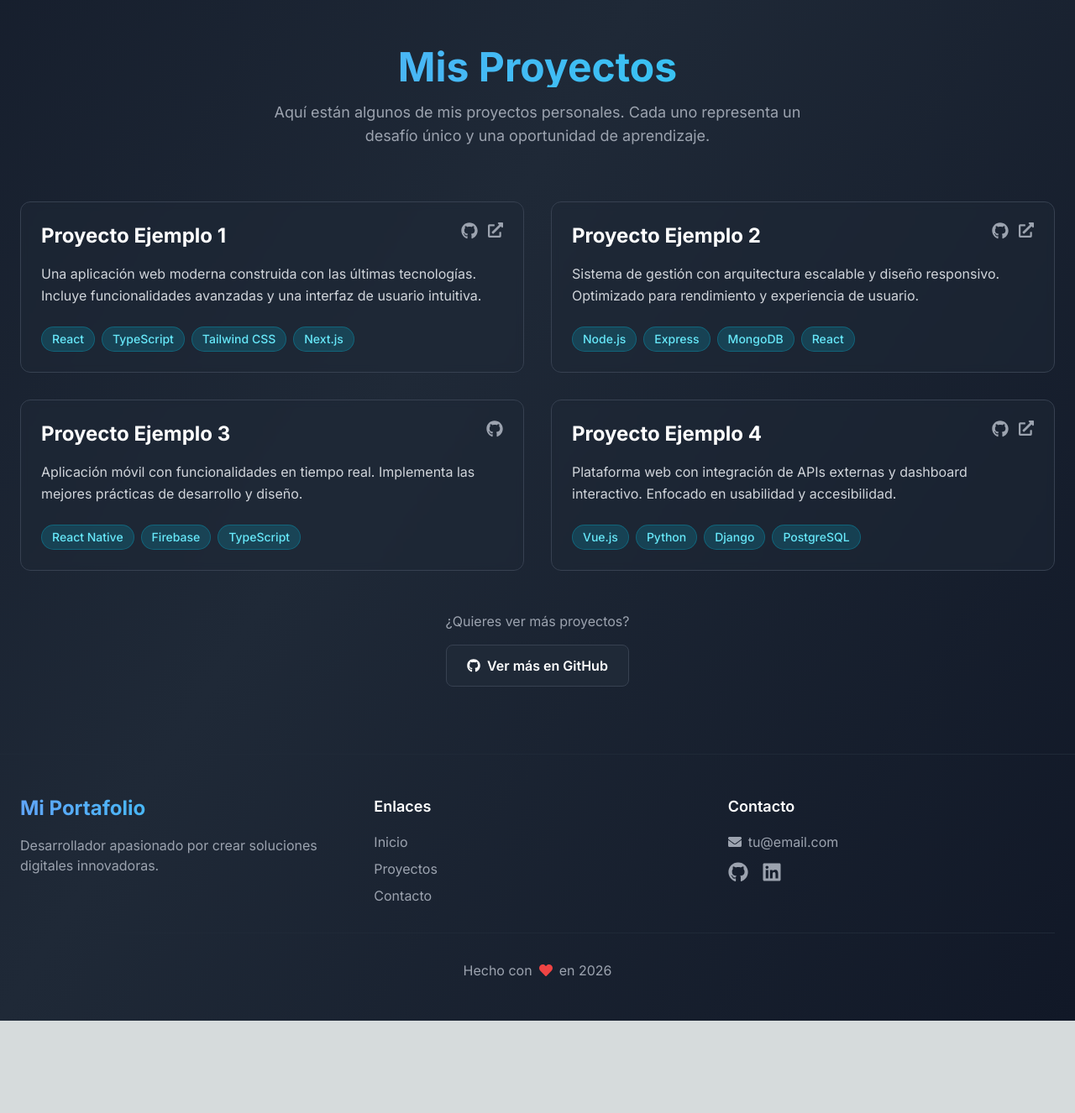
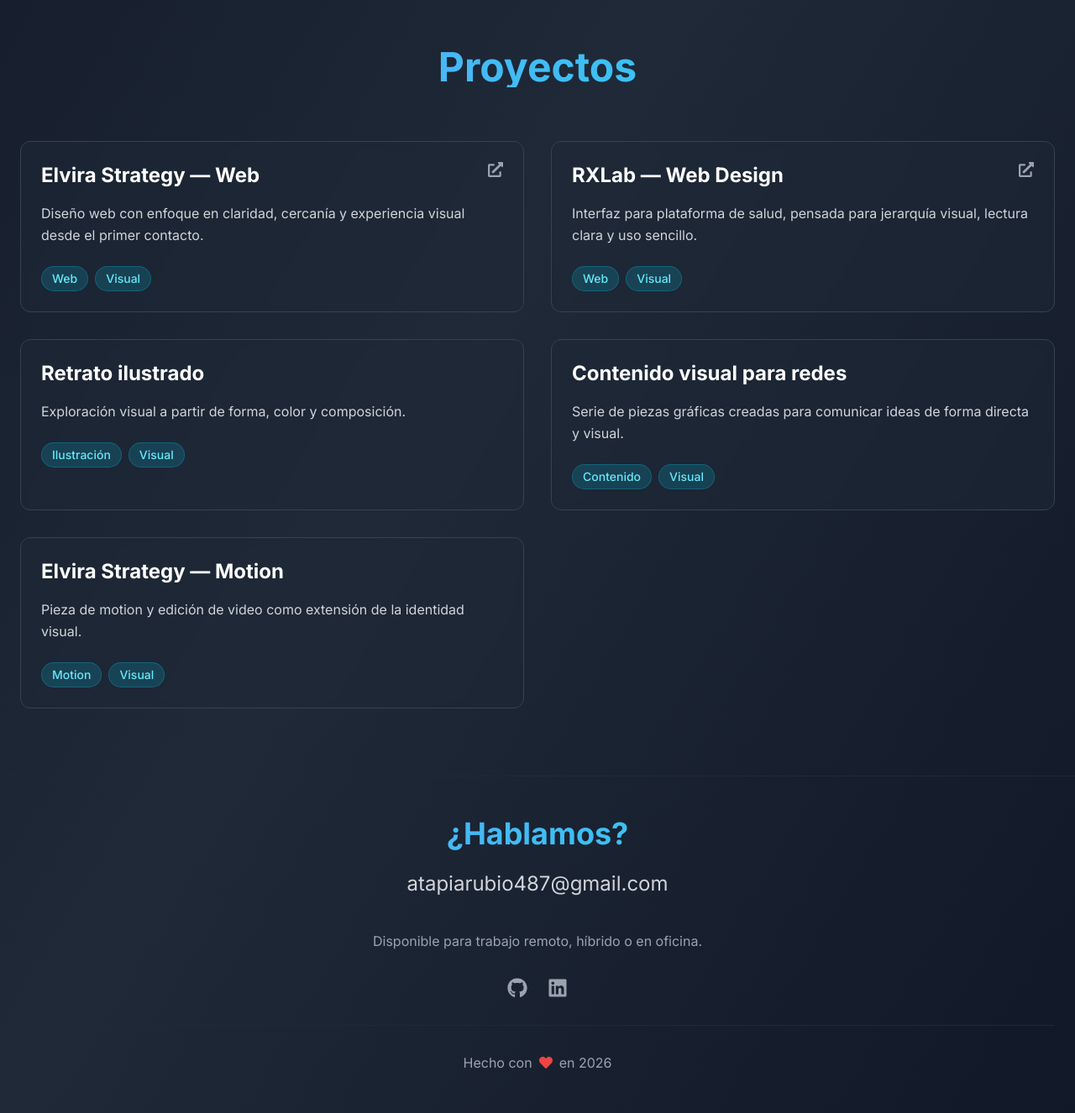
Before and after one commit to auradigitaldesing-glitch/Portafolio, a Next.js app: page / in a window 1280 px wide. Shown: the part 824-2150 px from the top of the page at 84% size. Before the commit the page ends 2040 px from the top, so only its background shows below. Built offline with nearby package versions, Linux system fonts and the light colour scheme.

Commit message:
Actualizar copy: enfoque visual y humano, sin lenguaje técnico

```diff
--- a/app/layout.tsx
+++ b/app/layout.tsx
@@ -5,8 +5,8 @@ import './globals.css'
 const inter = Inter({ subsets: ['latin'] })
 
 export const metadata: Metadata = {
-  title: 'Mi Portafolio',
-  description: 'Portafolio de proyectos personales',
+  title: 'Alfonso Tapia — Diseño web, visual y motion',
+  description: 'Diseño digital con intención. Trabajo entre diseño web, contenido visual y motion.',
 }
 
 export default function RootLayout({
--- a/components/Footer.tsx
+++ b/components/Footer.tsx
@@ -8,58 +8,22 @@ export default function Footer() {
   return (
     <footer id="contacto" className="py-12 px-6 border-t border-gray-800">
       <div className="container mx-auto max-w-7xl">
-        <div className="grid grid-cols-1 md:grid-cols-3 gap-8 mb-8">
-          <div>
-            <h3 className="text-2xl font-bold mb-4 bg-gradient-to-r from-blue-400 to-cyan-400 bg-clip-text text-transparent">
-              Mi Portafolio
+        <div className="text-center mb-8">
+          <h3 className="text-3xl md:text-4xl font-bold mb-6 bg-gradient-to-r from-blue-400 to-cyan-400 bg-clip-text text-transparent">
+            ¿Hablamos?
           </h3>
-            <p className="text-gray-400">
-              Desarrollador apasionado por crear soluciones digitales
-              innovadoras.
+          <a
+            href="mailto:atapiarubio487@gmail.com"
+            className="text-xl md:text-2xl text-gray-300 hover:text-cyan-400 transition-colors inline-block mb-4"
+          >
+            atapiarubio487@gmail.com
+          </a>
+          <p className="text-gray-400 mt-6">
+            Disponible para trabajo remoto, híbrido o en oficina.
           </p>
         </div>
 
-          <div>
-            <h4 className="text-lg font-semibold text-white mb-4">Enlaces</h4>
-            <ul className="space-y-2">
-              <li>
-                <a
-                  href="#inicio"
-                  className="text-gray-400 hover:text-cyan-400 transition-colors"
-                >
-                  Inicio
-                </a>
-              </li>
-              <li>
-                <a
-                  href="#proyectos"
-                  className="text-gray-400 hover:text-cyan-400 transition-colors"
-                >
-                  Proyectos
-                </a>
-              </li>
-              <li>
-                <a
-                  href="#contacto"
-                  className="text-gray-400 hover:text-cyan-400 transition-colors"
-                >
-                  Contacto
-                </a>
-              </li>
-            </ul>
-          </div>
-
-          <div>
-            <h4 className="text-lg font-semibold text-white mb-4">Contacto</h4>
-            <div className="flex flex-col space-y-3">
-              <a
-                href="mailto:tu@email.com"
-                className="flex items-center gap-2 text-gray-400 hover:text-cyan-400 transition-colors"
-              >
-                <FaEnvelope />
-                <span>tu@email.com</span>
-              </a>
-              <div className="flex gap-4">
+        <div className="flex justify-center gap-6 mb-8">
           <a
             href="https://github.com"
             target="_blank"
@@ -79,9 +43,6 @@ export default function Footer() {
             <FaLinkedin size={24} />
           </a>
         </div>
-            </div>
-          </div>
-        </div>
 
         <div className="border-t border-gray-800 pt-8 text-center">
           <p className="text-gray-400 flex items-center justify-center gap-2">
--- a/components/Header.tsx
+++ b/components/Header.tsx
@@ -35,7 +35,7 @@ export default function Header() {
             href="#inicio"
             className="text-2xl font-bold bg-gradient-to-r from-blue-400 to-cyan-400 bg-clip-text text-transparent hover:scale-105 transition-transform"
           >
-            Mi Portafolio
+            Alfonso Tapia
           </a>
 
           {/* Desktop Menu */}
@@ -69,7 +69,7 @@ export default function Header() {
                 <FaLinkedin size={20} />
               </a>
               <a
-                href="mailto:tu@email.com"
+                href="mailto:atapiarubio487@gmail.com"
                 className="text-gray-300 hover:text-cyan-400 transition-colors"
                 aria-label="Email"
               >
@@ -122,7 +122,7 @@ export default function Header() {
                   <FaLinkedin size={20} />
                 </a>
                 <a
-                  href="mailto:tu@email.com"
+                  href="mailto:atapiarubio487@gmail.com"
                   className="text-gray-300 hover:text-cyan-400 transition-colors"
                   aria-label="Email"
                 >
--- a/components/Hero.tsx
+++ b/components/Hero.tsx
@@ -22,27 +22,28 @@ export default function Hero() {
       >
         <h1 className="text-5xl md:text-7xl font-bold mb-6 bg-gradient-to-r from-blue-400 via-cyan-400 to-blue-500 bg-clip-text text-transparent animate-fade-in">
           Hola, soy{' '}
-          <span className="text-white">Desarrollador</span>
+          <span className="text-white">Alfonso Tapia</span>
         </h1>
         <p className="text-xl md:text-2xl text-gray-300 mb-8 animate-slide-up">
-          Creando experiencias digitales increíbles con código
+          Diseño web, visual y motion con intención
         </p>
         <p className="text-lg text-gray-400 mb-12 max-w-2xl mx-auto animate-slide-up">
-          Bienvenido a mi portafolio. Aquí encontrarás algunos de mis proyectos
-          personales y trabajos más destacados.
+          Trabajo entre diseño web, contenido visual y motion.
+          Me interesa crear piezas claras, funcionales y bien pensadas,
+          donde el diseño no solo se vea bien, sino que diga algo.
         </p>
         <div className="flex flex-col sm:flex-row gap-4 justify-center items-center">
           <a
             href="#proyectos"
             className="px-8 py-3 bg-gradient-to-r from-blue-500 to-cyan-500 text-white rounded-lg font-semibold hover:from-blue-600 hover:to-cyan-600 transform hover:scale-105 transition-all duration-200 shadow-lg hover:shadow-cyan-500/50"
           >
-            Ver Proyectos
+            Ver proyectos
           </a>
           <a
             href="#contacto"
             className="px-8 py-3 border-2 border-cyan-400 text-cyan-400 rounded-lg font-semibold hover:bg-cyan-400 hover:text-gray-900 transform hover:scale-105 transition-all duration-200"
           >
-            Contactar
+            Contacto
           </a>
         </div>
         <div className="mt-16 animate-bounce">
--- a/components/Projects.tsx
+++ b/components/Projects.tsx
@@ -6,8 +6,8 @@ interface Project {
   id: number
   title: string
   description: string
-  technologies: string[]
-  githubUrl: string
+  tags: string[]
+  githubUrl?: string
   liveUrl?: string
   image?: string
 }
@@ -15,38 +15,40 @@ interface Project {
 const projects: Project[] = [
   {
     id: 1,
-    title: 'Proyecto Ejemplo 1',
+    title: 'Elvira Strategy — Web',
     description:
-      'Una aplicación web moderna construida con las últimas tecnologías. Incluye funcionalidades avanzadas y una interfaz de usuario intuitiva.',
-    technologies: ['React', 'TypeScript', 'Tailwind CSS', 'Next.js'],
-    githubUrl: 'https://github.com',
+      'Diseño web con enfoque en claridad, cercanía y experiencia visual desde el primer contacto.',
+    tags: ['Web', 'Visual'],
     liveUrl: 'https://example.com',
   },
   {
     id: 2,
-    title: 'Proyecto Ejemplo 2',
+    title: 'RXLab — Web Design',
     description:
-      'Sistema de gestión con arquitectura escalable y diseño responsivo. Optimizado para rendimiento y experiencia de usuario.',
-    technologies: ['Node.js', 'Express', 'MongoDB', 'React'],
-    githubUrl: 'https://github.com',
+      'Interfaz para plataforma de salud, pensada para jerarquía visual, lectura clara y uso sencillo.',
+    tags: ['Web', 'Visual'],
     liveUrl: 'https://example.com',
   },
   {
     id: 3,
-    title: 'Proyecto Ejemplo 3',
+    title: 'Retrato ilustrado',
     description:
-      'Aplicación móvil con funcionalidades en tiempo real. Implementa las mejores prácticas de desarrollo y diseño.',
-    technologies: ['React Native', 'Firebase', 'TypeScript'],
-    githubUrl: 'https://github.com',
+      'Exploración visual a partir de forma, color y composición.',
+    tags: ['Ilustración', 'Visual'],
   },
   {
     id: 4,
-    title: 'Proyecto Ejemplo 4',
+    title: 'Contenido visual para redes',
     description:
-      'Plataforma web con integración de APIs externas y dashboard interactivo. Enfocado en usabilidad y accesibilidad.',
-    technologies: ['Vue.js', 'Python', 'Django', 'PostgreSQL'],
-    githubUrl: 'https://github.com',
-    liveUrl: 'https://example.com',
+      'Serie de piezas gráficas creadas para comunicar ideas de forma directa y visual.',
+    tags: ['Contenido', 'Visual'],
+  },
+  {
+    id: 5,
+    title: 'Elvira Strategy — Motion',
+    description:
+      'Pieza de motion y edición de video como extensión de la identidad visual.',
+    tags: ['Motion', 'Visual'],
   },
 ]
 
@@ -56,12 +58,8 @@ export default function Projects() {
       <div className="container mx-auto max-w-7xl">
         <div className="text-center mb-16">
           <h2 className="text-4xl md:text-5xl font-bold mb-4 bg-gradient-to-r from-blue-400 to-cyan-400 bg-clip-text text-transparent">
-            Mis Proyectos
+            Proyectos
           </h2>
-          <p className="text-gray-400 text-lg max-w-2xl mx-auto">
-            Aquí están algunos de mis proyectos personales. Cada uno representa
-            un desafío único y una oportunidad de aprendizaje.
-          </p>
         </div>
 
         <div className="grid grid-cols-1 md:grid-cols-2 lg:grid-cols-2 gap-8">
@@ -78,6 +76,7 @@ export default function Projects() {
                   {project.title}
                 </h3>
                 <div className="flex gap-3">
+                  {project.githubUrl && (
                     <a
                       href={project.githubUrl}
                       target="_blank"
@@ -87,6 +86,7 @@ export default function Projects() {
                     >
                       <FaGithub size={20} />
                     </a>
+                  )}
                   {project.liveUrl && (
                     <a
                       href={project.liveUrl}
@@ -106,12 +106,12 @@ export default function Projects() {
               </p>
 
               <div className="flex flex-wrap gap-2">
-                {project.technologies.map((tech) => (
+                {project.tags.map((tag) => (
                   <span
-                    key={tech}
+                    key={tag}
                     className="px-3 py-1 bg-cyan-500/20 text-cyan-300 rounded-full text-sm font-medium border border-cyan-500/30"
                   >
-                    {tech}
+                    {tag}
                   </span>
                 ))}
               </div>
@@ -119,20 +119,6 @@ export default function Projects() {
           ))}
         </div>
 
-        <div className="text-center mt-12">
-          <p className="text-gray-400 mb-4">
-            ¿Quieres ver más proyectos?
-          </p>
-          <a
-            href="https://github.com"
-            target="_blank"
-            rel="noopener noreferrer"
-            className="inline-flex items-center gap-2 px-6 py-3 bg-gray-800 hover:bg-gray-700 text-white rounded-lg font-semibold transition-colors border border-gray-700 hover:border-cyan-500/50"
-          >
-            <FaGithub />
-            Ver más en GitHub
-          </a>
-        </div>
       </div>
     </section>
   )
```
Lines whose indentation alone changed are shown as unchanged.
